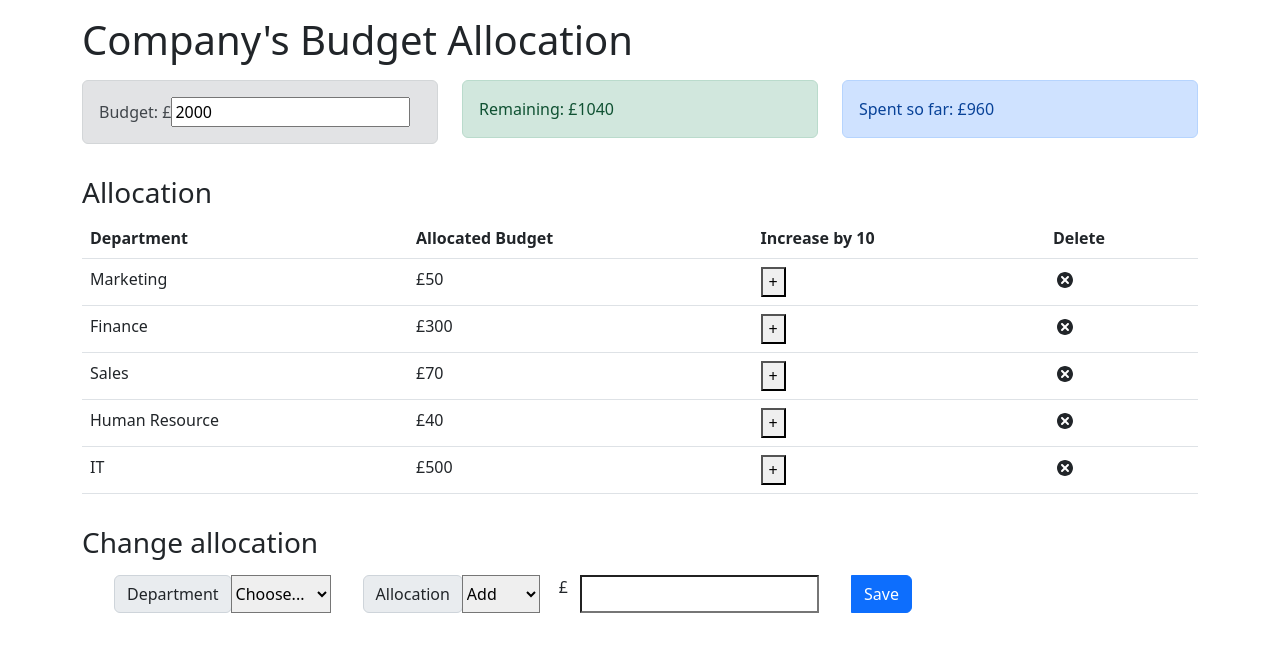
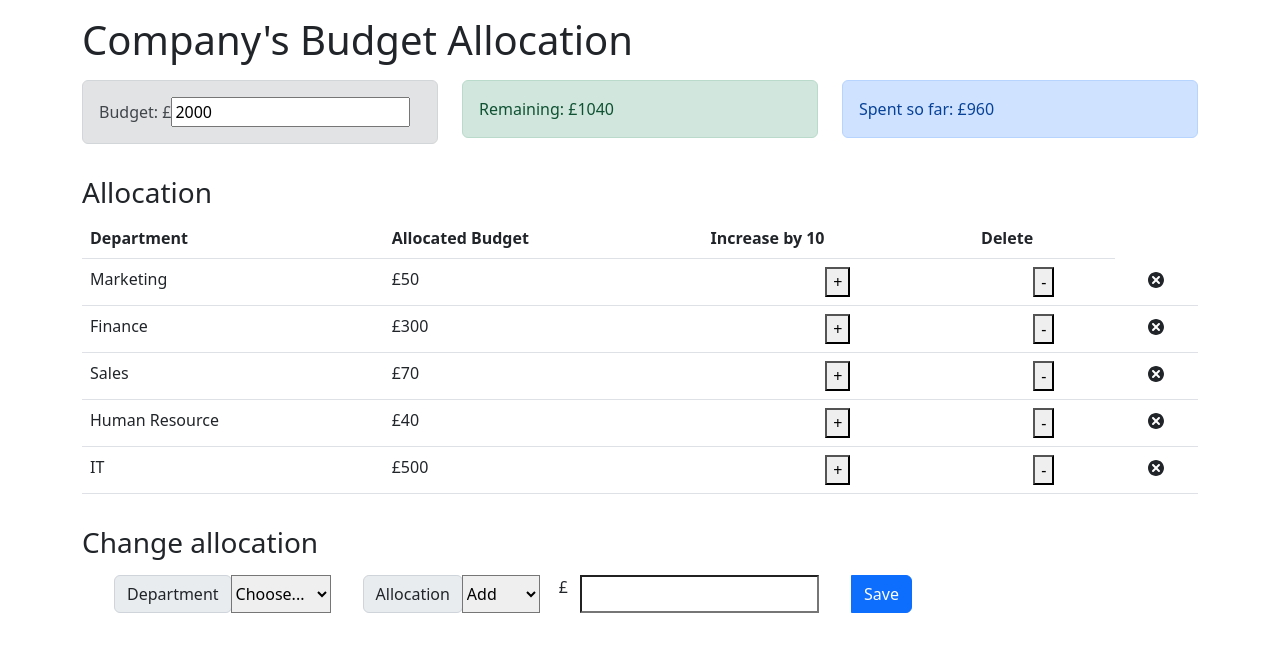
Before and after one commit to ibm-developer-skills-network/ejtos-react_budget_app, a React (Create React App) app: page / in a window 1280 px wide. Shown: the top 652 px of the page. Built offline with nearby package versions, Linux system fonts and the light colour scheme.

Commit message:
Update ExpenseItem.js

```diff
--- a/src/components/ExpenseItem.js
+++ b/src/components/ExpenseItem.js
@@ -3,7 +3,7 @@ import { TiDelete } from 'react-icons/ti';
 import { AppContext } from '../context/AppContext';
 
 const ExpenseItem = (props) => {
-    const { dispatch } = useContext(AppContext);
+    const { dispatch, currency } = useContext(AppContext);
 
     const handleDeleteExpense = () => {
         dispatch({
@@ -25,14 +25,28 @@ const ExpenseItem = (props) => {
 
     }
 
+    const decreaseAllocation = (name) => {
+        const expense = {
+            name: name,
+            cost: 10,
+        };
+
+        dispatch({
+            type: 'RED_EXPENSE',
+            payload: expense
+        });
+
+    }
+
     return (
-        <tr>
-        <td>{props.name}</td>
-        <td>£{props.cost}</td>
-        <td><button onClick={event=> increaseAllocation(props.name)}>+</button></td>
-        <td><TiDelete size='1.5em' onClick={handleDeleteExpense}></TiDelete></td>
-        </tr>
-    );
+		<tr>
+		<td>{props.name}</td>
+		<td>{currency}{props.cost}</td>
+		<td align="center"><button onClick={event=> increaseAllocation(props.name)}>+</button></td>
+		<td align="center"><button onClick={event=> decreaseAllocation(props.name)}>-</button></td>
+		<td align="center"><TiDelete size='1.5em' onClick={handleDeleteExpense}></TiDelete></td>
+		</tr>
+	);
 };
 
 export default ExpenseItem;
```
